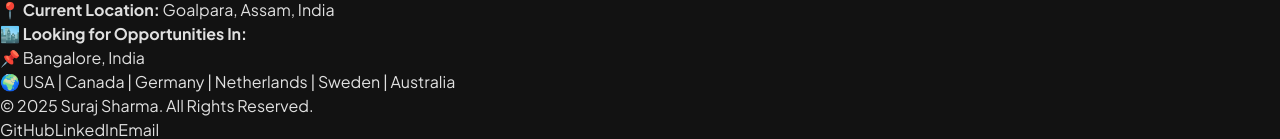
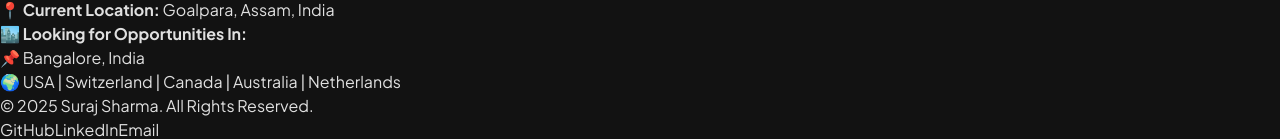
Before and after one commit to SoeRatch/portfolio-2025, a Next.js app: page / in a window 1280 px wide. Shown: the part 970-1109 px from the top of the page. Built offline with nearby package versions, Linux system fonts and the light colour scheme; no server answers.

Commit message:
updated countries

```diff
--- a/src/app/components/sections/Contact.tsx
+++ b/src/app/components/sections/Contact.tsx
@@ -14,7 +14,7 @@ const Contact = () => {
           <div className="border-t border-gray-600 pt-4">
             <p>🏙️ <strong>Looking for Opportunities In:</strong></p>
             <p className="text-yellow-400">📌 Bangalore, India</p>
-            <p className="text-yellow-400">🌍 USA | Canada | Germany | Netherlands | Sweden | Australia</p>
+            <p className="text-yellow-400">🌍 USA | Switzerland | Canada  | Australia | Netherlands </p>
           </div>
         </div>
       </div>
```
